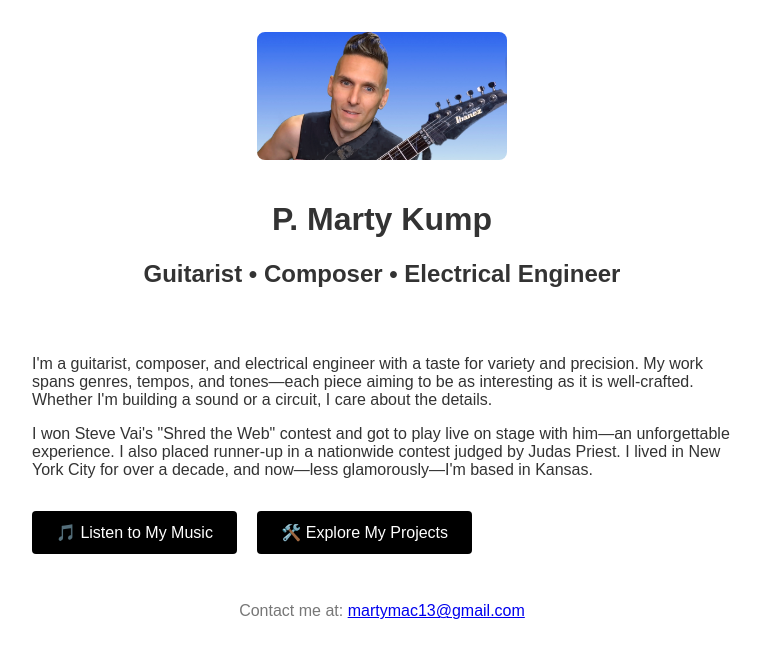
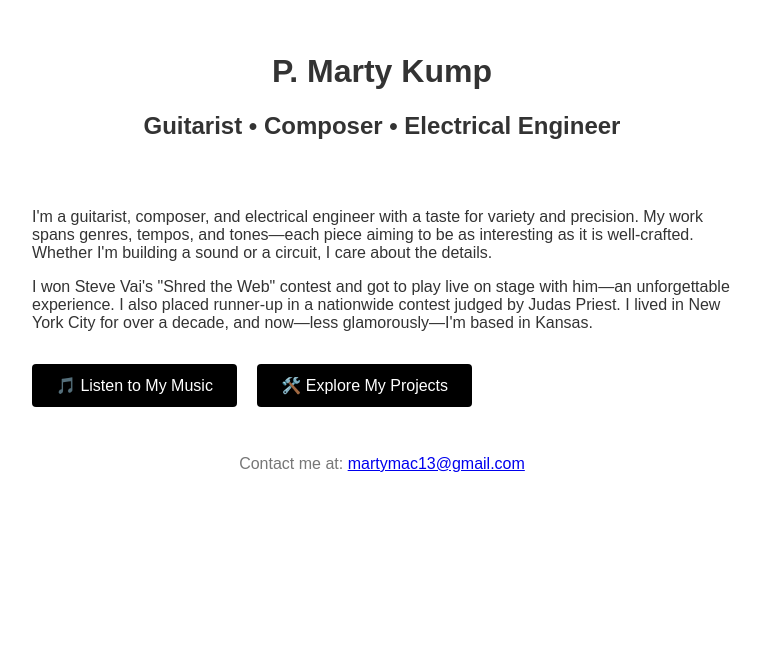
Before and after one commit to paulmartykump/paulmartykump.github.io, a plain HTML site: page index.html in a window 1280 px wide. Shown: the whole page, without its empty margins (258-1018 px from the left). Drawn offline with Linux system fonts and the light colour scheme.

Commit message:
Update index.html

```diff
--- a/index.html
+++ b/index.html
@@ -47,7 +47,7 @@
 </head>
 <body>
   <header>
-    <img src="your-photo.jpg" alt="P. Marty Kump" class="profile-pic" />
+    <!--<img src="your-photo.jpg" alt="P. Marty Kump" class="profile-pic" /> -->
     <h1>P. Marty Kump</h1>
     <h2>Guitarist • Composer • Electrical Engineer</h2>
   </header>
```
